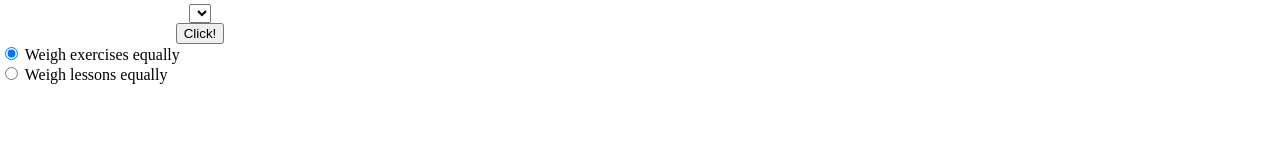
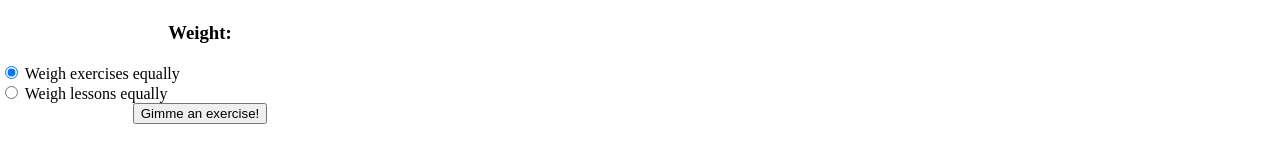
Before and after one commit to CyanEbi/DrawaboxWarmup, a plain HTML site: page index.html in a window 1280 px wide. Shown: the part 317-480 px from the top of the page. Drawn offline with Linux system fonts and the light colour scheme.

Commit message:
Small html changes

```diff
--- a/index.html
+++ b/index.html
@@ -12,11 +12,8 @@
                 <h3>Last completed lesson:</h3>
 
                 <div id="lessonsradiogroup" class="radiobuttons"></div>
-                <select id="dropdown"></select>
 
-                <div>
-                    <button onclick="pickWarmup()">Click!</button>
-                </div>
+                <h3>Weight:</h3>
 
                 <div id="weightradiogroup" class="radiobuttons">
                     <label>
@@ -28,6 +25,10 @@
                         <input type="radio" name="weight" id="weightlessons" value="lessons">
                         Weigh lessons equally
                     </label>
+                </div>
+
+                <div>
+                    <button onclick="pickWarmup()">Gimme an exercise!</button>
                 </div>
 
                 <h1 id="result"></h1>
```
